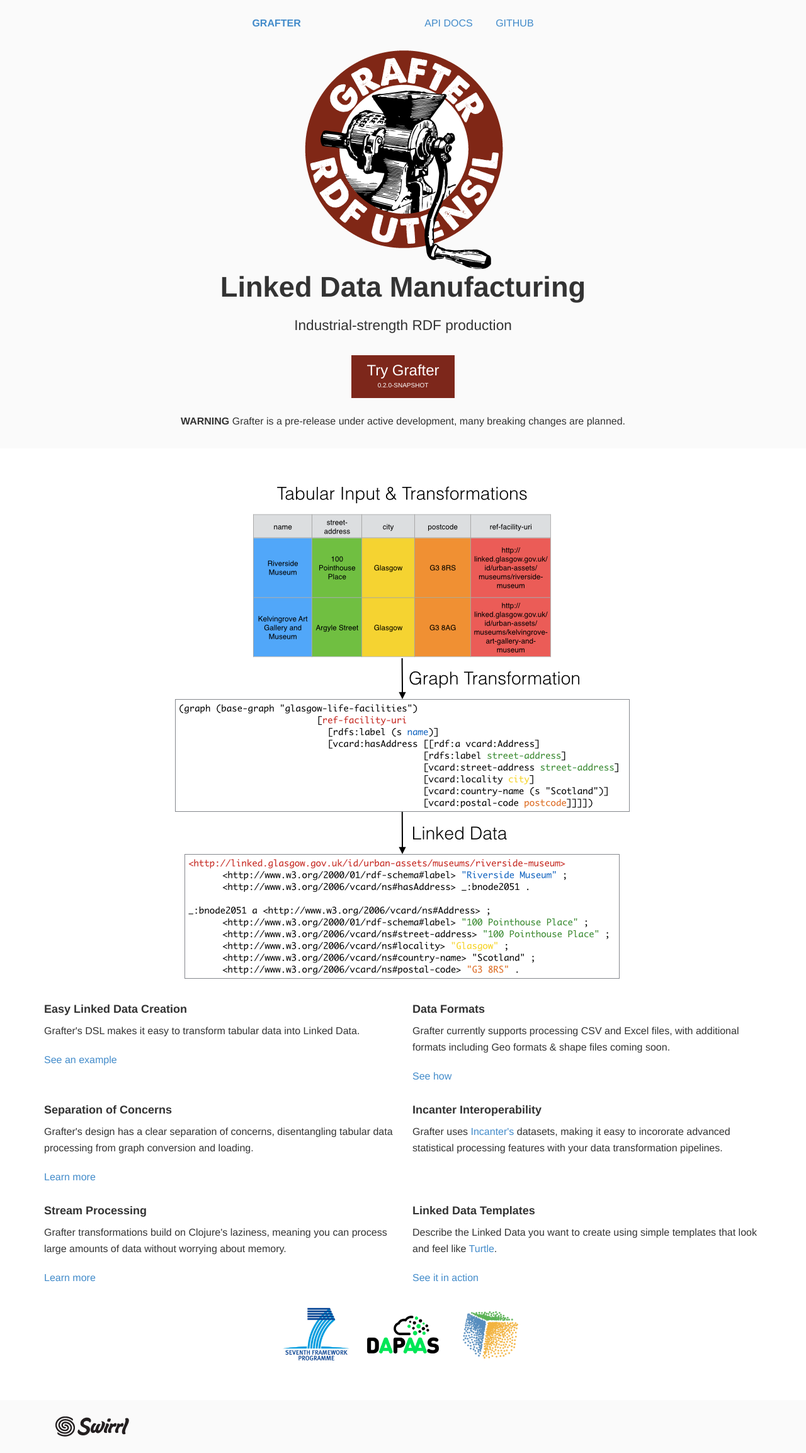
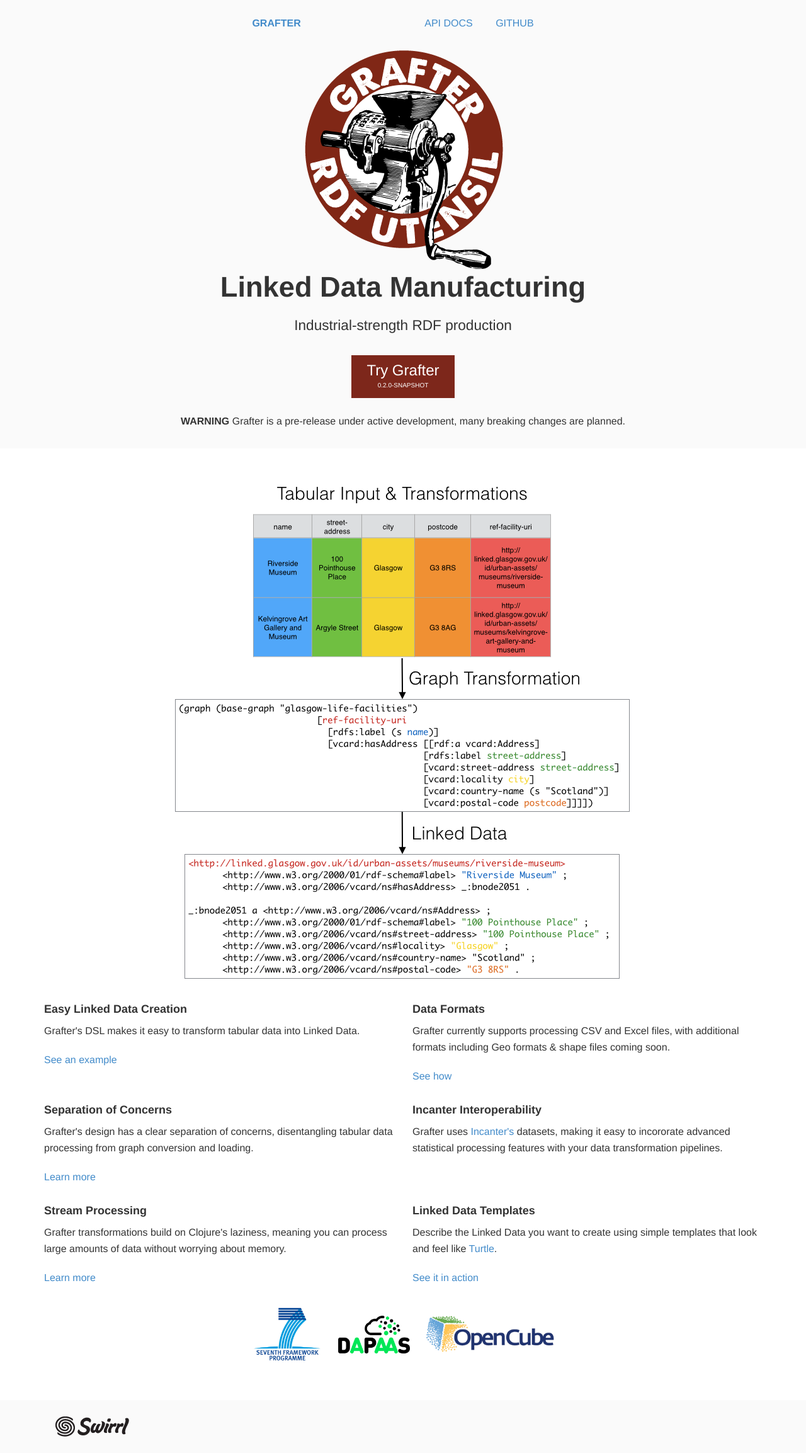
Before and after one commit to Swirrl/grafter-docs, a Jekyll site: the page built from index.html, in a window 1280 px wide. Shown: the whole page at 63% size. Built offline with Jekyll 4.4.1, drawn with Linux system fonts in a browser that asks for light colours.

Commit message:
Better open cube logo.

```diff
--- a/index.html
+++ b/index.html
@@ -69,7 +69,7 @@
 					<img src="/assets/dapaas.png" alt="Dapaas Project" style="height:10%;width:10%;"/>
 				</a>
 				<a href="http://www.opencube-project.eu/">
-					<img src="/assets/OpenCube_logo.png" alt="Open Cube Project" style="height:10%;width:10%;"/>
+					<img src="/assets/OpenCube_logo.png" alt="Open Cube Project" style="height:18%;width:18%;"/>
 				</a>
 			</div>
 		</div>
```
Also changed, not shown: assets/OpenCube_logo.png.
